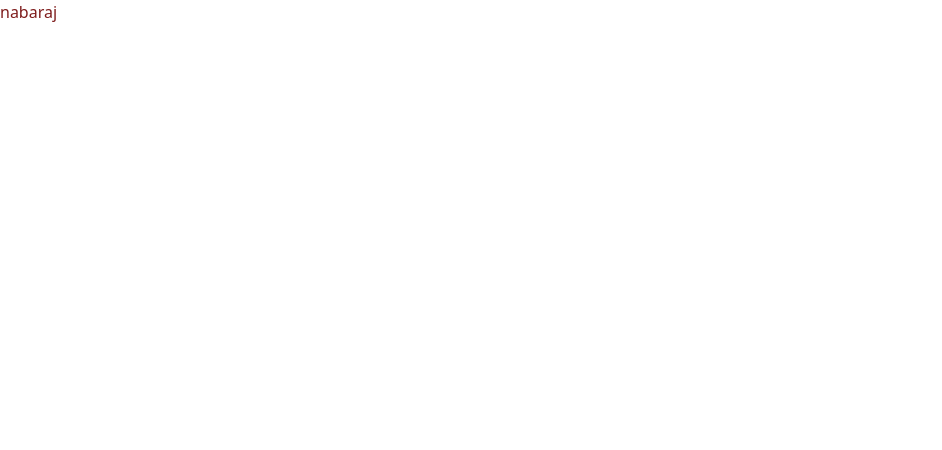
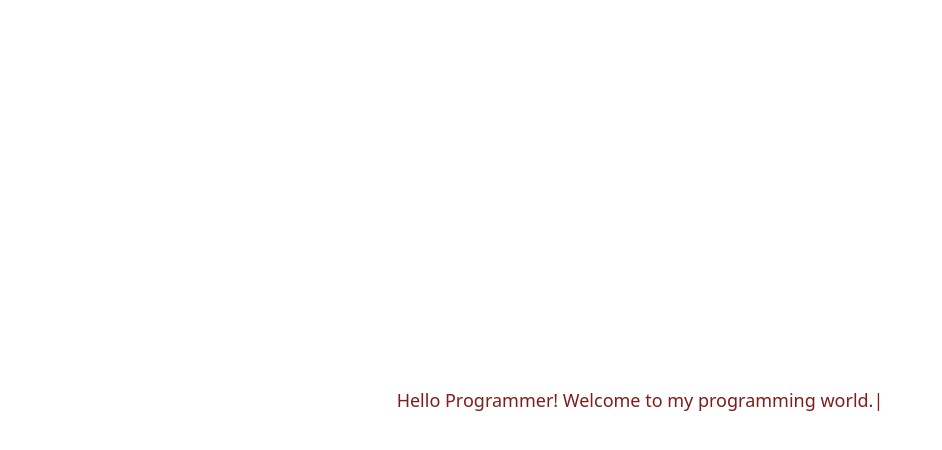
Before and after one commit to nabaraj82/customTypingAnimation, a React (Vite) app: page / in a window 1280 px wide. Shown: the top 450 px of the page, without its empty margins (0-942 px from the left). Built offline with nearby package versions, Linux system fonts and the light colour scheme.

Commit message:
styling added

```diff
--- a/src/App.jsx
+++ b/src/App.jsx
@@ -3,8 +3,8 @@ import TypingEffect from './TypingEffect'
 
 const App = () => {
   return (
-    <div>
-      <TypingEffect phrase="nabaraj" />
+    <div className='flex justify-center items-center h-[100vh]'>
+      <TypingEffect phrase="Hello Programmer! Welcome to my programming world." />
     </div>
   )
 }
--- a/src/TypingEffect.jsx
+++ b/src/TypingEffect.jsx
@@ -32,7 +32,7 @@ const TypingEffect = ({phrase}) => {
       const clearTimeID = setTimeout(()=>{
         setText(phrase.slice(0,backwardIndex))
         setBackwardIndex(backwardIndex-1)
-      },10)
+      },8)
       return () =>{
         clearTimeout(clearTimeID)
       }
@@ -40,11 +40,6 @@ const TypingEffect = ({phrase}) => {
       setForwardIndex(0)
     }
   },[backwardIndex])
-  setInterval(()=>{
-    if(cursor){
-
-    }
-  })
   setTimeout(()=>{
     if(cursor){
       setCursor(false)
@@ -53,7 +48,7 @@ const TypingEffect = ({phrase}) => {
     }
   },500)
   return (
-    <h1 className='text-red-900 flex flex-row'>{text}<span className={`${cursor ? styles.display: styles.hidden}`}>|</span></h1>
+    <h1 className='text-red-900 text-lg	 flex flex-row	'>{text}<span className={`${cursor ? styles.display: styles.hidden}`}>|</span></h1>
   )
 }
 
```
